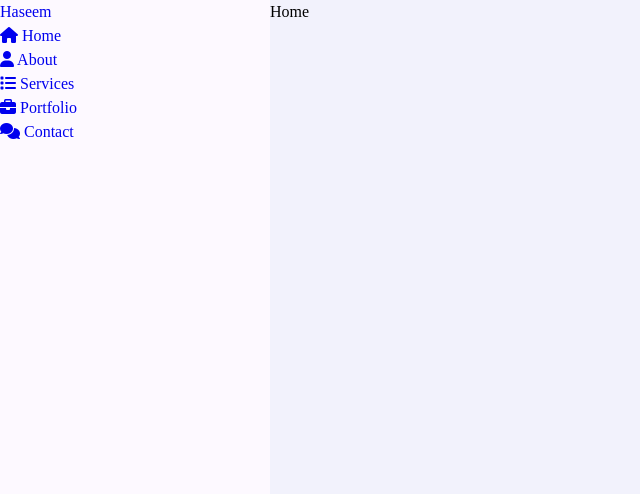
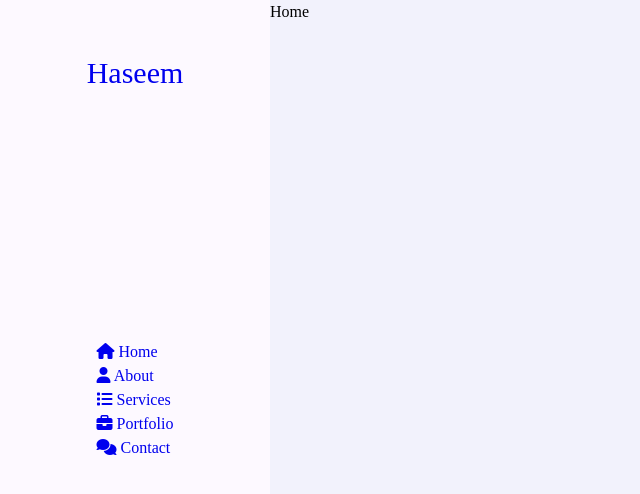
Before and after one commit to HaseemArshad/HaseemArshad.github.io, a plain HTML site: page index.html in a window 1280 px wide. Shown: the whole page, without its empty margins (0-640 px from the left). Drawn offline with Linux system fonts and the light colour scheme.

Commit message:
logo aligning

```diff
--- a/style.css
+++ b/style.css
@@ -21,6 +21,10 @@ body {
 {
     box-sizing: border-box;
 }
+ul
+{
+    list-style: none;
+}
 /* section*/
 .section
 {
@@ -43,6 +47,17 @@ body {
     position: fixed;
     left: 0;
     top: 0;
+    padding: 30px;
     height: 100%;
+    display: flex;
+    justify-content: center;
+    align-items: center;
     z-index: 10;
 }
+.aside .logo
+{
+    position: absolute;
+    top: 50px;
+    font-size: 30px;
+    text-transform: capitalize;
+}
```
